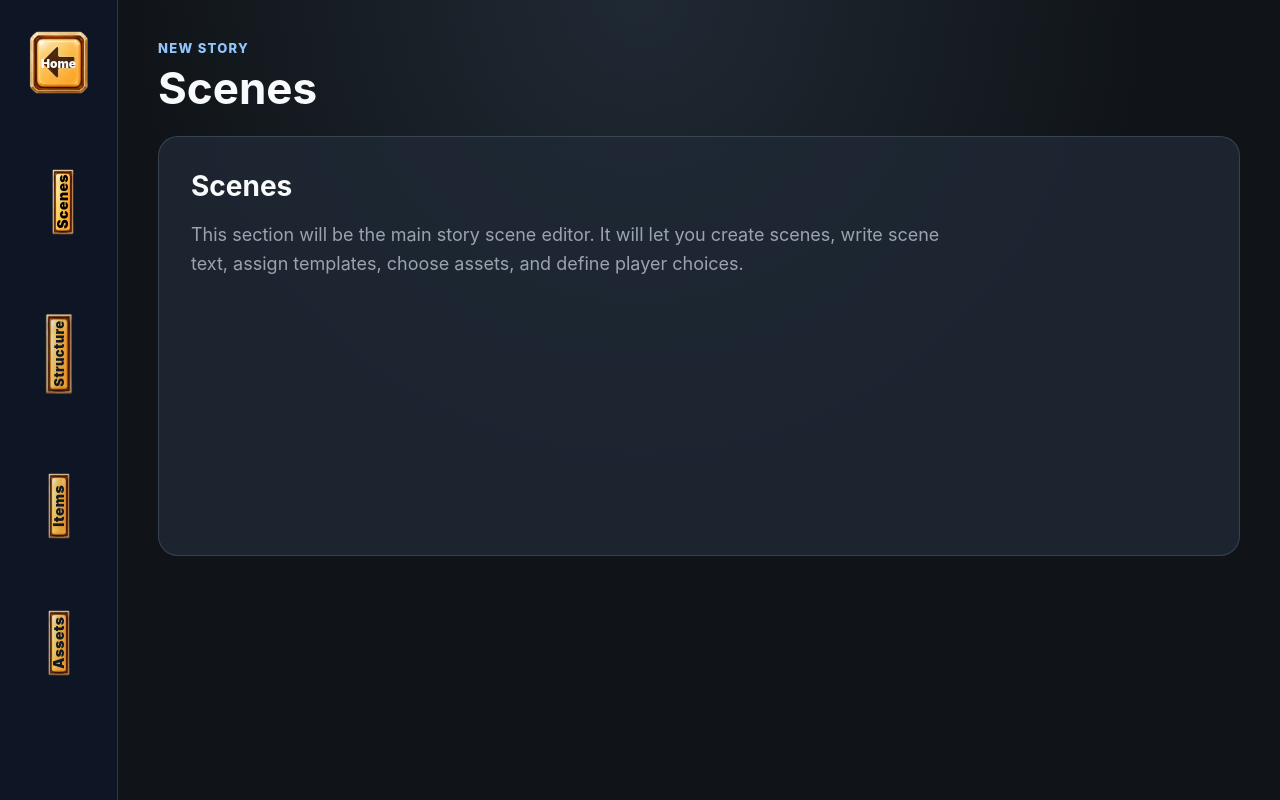
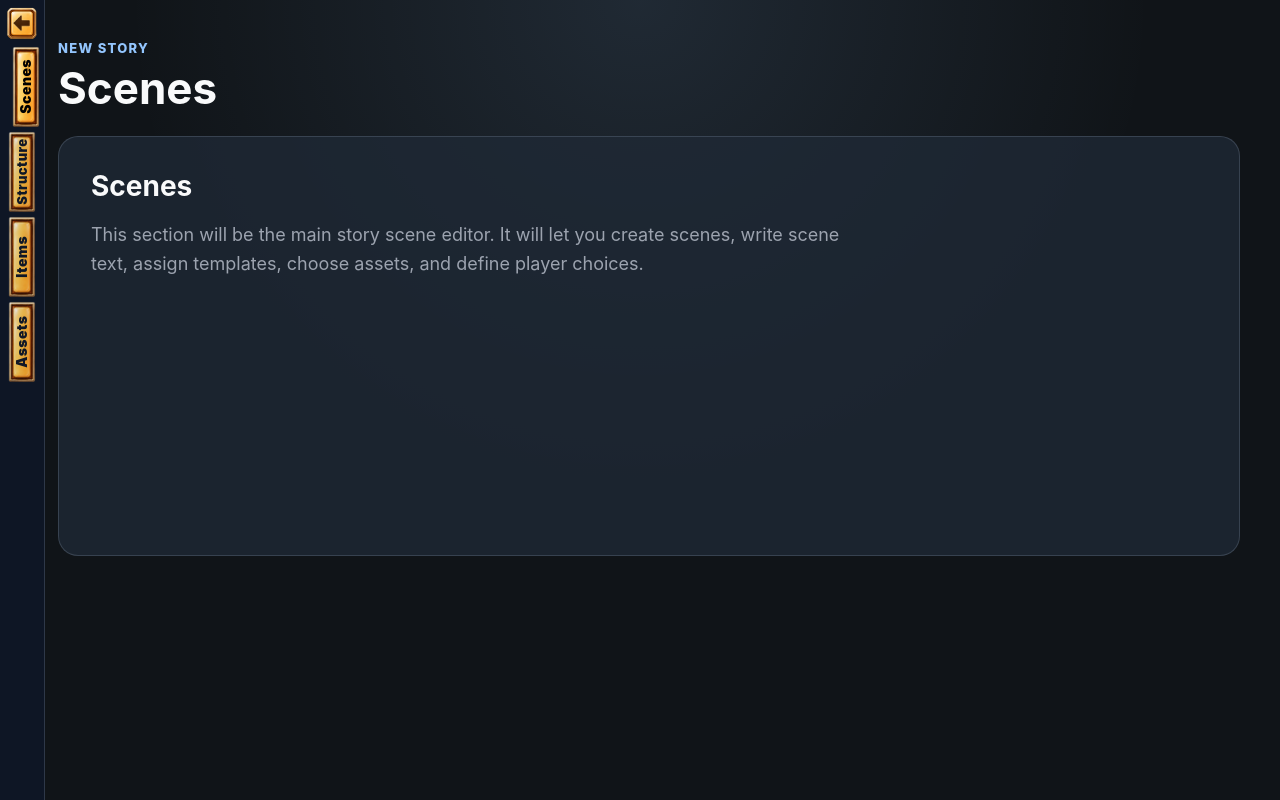
Before and after one commit to ZekeThreepwood/soloRPG-companion-app, a React (Vite) app: page / in a window 1280 px wide. Both pictures are taken after a click on the button "New Story". Built offline with nearby package versions, Linux system fonts and the light colour scheme.

Commit message:
fix positioning and stuff

```diff
--- a/src/components/ui/BackButton.tsx
+++ b/src/components/ui/BackButton.tsx
@@ -17,8 +17,6 @@ export function BackButton({ onClick }: BackButtonProps) {
                 alt=""
                 draggable={false}
             />
-
-            <span className="backAssetButtonText">Home</span>
         </button>
     );
 }
--- a/src/styles/app.css
+++ b/src/styles/app.css
@@ -131,6 +131,7 @@ button {
 
 .workspaceSidebar {
     height: 100vh;
+    width: 45px;
     padding: 10px 5px;
     border-right: 1px solid rgba(148, 163, 184, 0.24);
     background: rgba(15, 23, 42, 0.72);
@@ -142,6 +143,7 @@ button {
 
 .backAssetButton {
     position: relative;
+    top: -40px;
     width: 108px;
     border: 0;
     padding: 0;
@@ -151,9 +153,11 @@ button {
     display: block;
     line-height: 0;
     user-select: none;
+    scale: 0.5;
 }
 
 .backAssetButtonImage {
+    position: relative;
     display: block;
     width: 100%;
     height: auto;
@@ -161,25 +165,14 @@ button {
     user-select: none;
 }
 
-.backAssetButtonText {
-    position: absolute;
-    inset: 0;
-    display: flex;
-    align-items: center;
-    justify-content: center;
-    color: #f9fafb;
-    font-size: 12px;
-    font-weight: 900;
-    pointer-events: none;
-    user-select: none;
-}
-
 .sideTabs {
-    width: 108px;
+    position: relative;
+    top: -130px;
+    width: 50px;
     display: flex;
     flex-direction: column;
     align-items: center;
-    gap: 5px;
+    gap: 0px;
     padding-top: 0;
 }
 
@@ -197,6 +190,10 @@ button {
     transition: transform 0.12s ease, opacity 0.12s ease;
 }
 
+.sideTabButton+.sideTabButton {
+    margin-top: -77px;
+}
+
 .sideTabButton:hover {
     opacity: 1;
     transform: translateX(2px);
@@ -209,7 +206,7 @@ button {
 }
 
 .sideTabButton-small {
-    width: 88px;
+    width: 108px;
 }
 
 .sideTabButton-long {
@@ -252,9 +249,12 @@ button {
 }
 
 .workspaceMain {
+    position: relative;
+    left: -100px;
     height: 100vh;
     overflow: auto;
     padding: 40px;
+    width: calc(100% + 100px);
 }
 
 .workspaceHeader {
```
